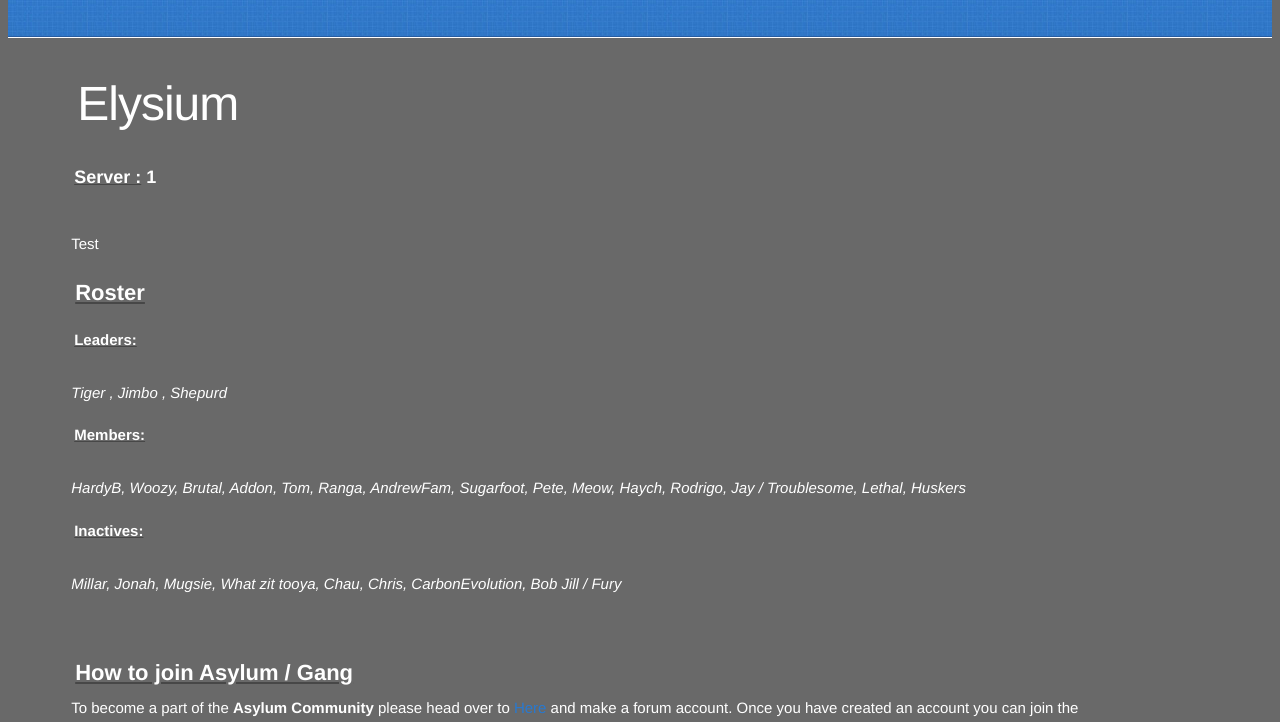
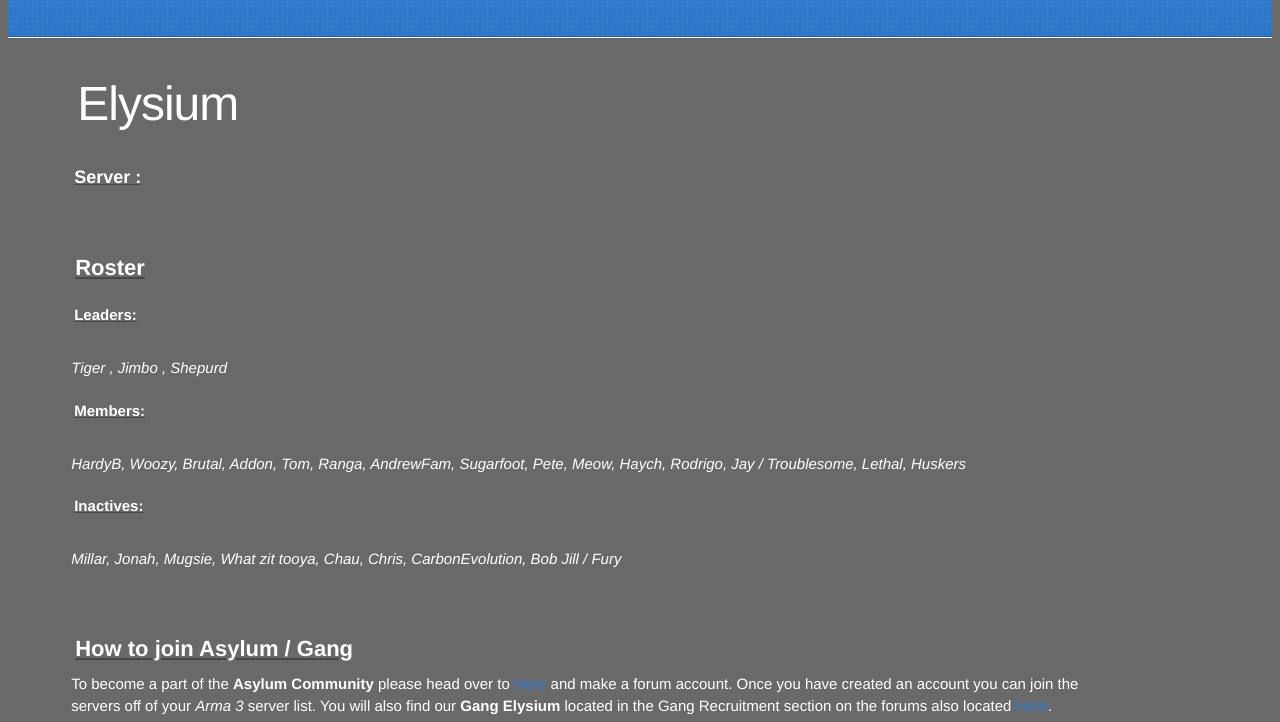
Before and after one commit to DerekR0123/Rossfitness.github.io, a Jekyll site: the page index.html, which Jekyll copies as it is, in a window 1280 px wide, cut to the strip 225-947 px from the top of the page. Built offline with Jekyll 4.4.1, drawn with Linux system fonts in a browser that asks for light colours.

Commit message:
Update index.html

```diff
--- a/index.html
+++ b/index.html
@@ -31,8 +31,7 @@
 <a id="designer-templates" class="anchor" href="#designer-templates" aria-hidden="true"><span aria-hidden="true" class="octicon octicon-link"></span></a><h1><font size="48" color="FFFFFF">Elysium</FONT></h1>
 
 <p><u><h3>
-<FONT COLOR="FFFFFF">Server :</u> <strong>1</strong></h3></p></FONT><br>
-    <p><FONT COLOR="FFFFFF">Test</FONT></p>
+<FONT COLOR="FFFFFF">Server :</u></FONT> <strong><font size="36"></strong></h3></FONT></p><br>
 
 <a id="designer-templates" class="anchor" href="#designer-templates" aria-hidden="true"><span aria-hidden="true" class="octicon octicon-link"></span></a><h2><u>
 <FONT COLOR="FFFFFF">Roster</FONT></u></h2>
```
